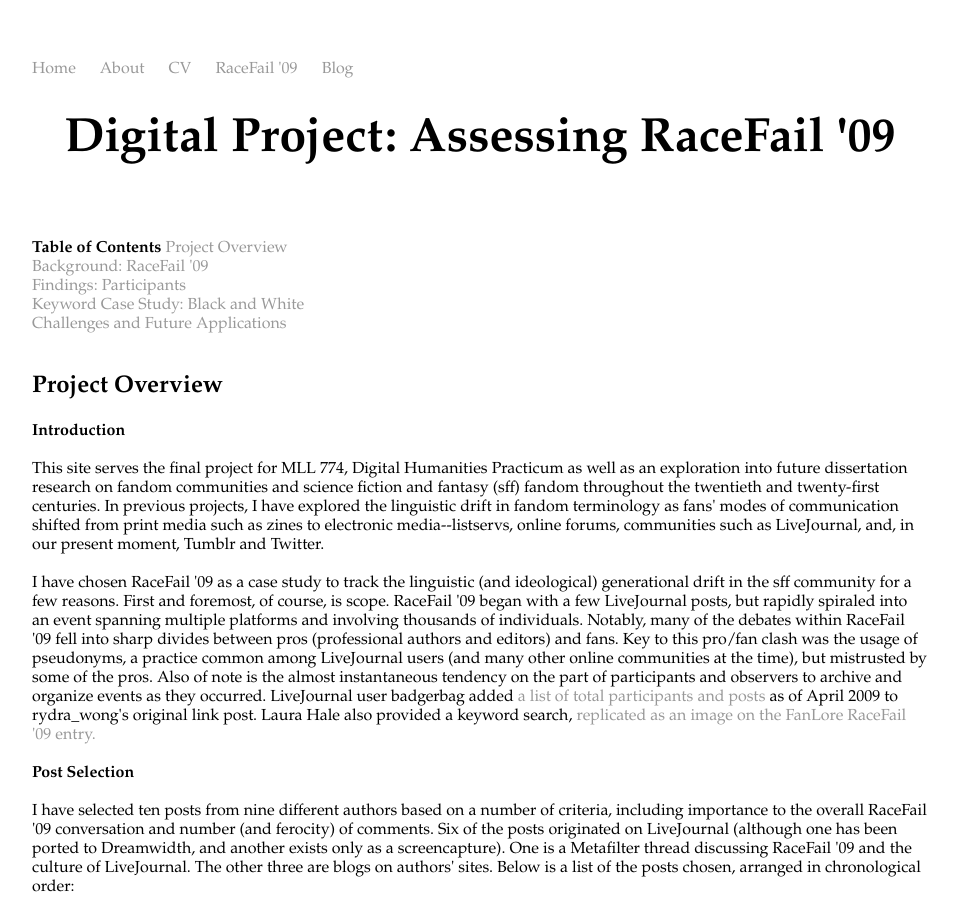
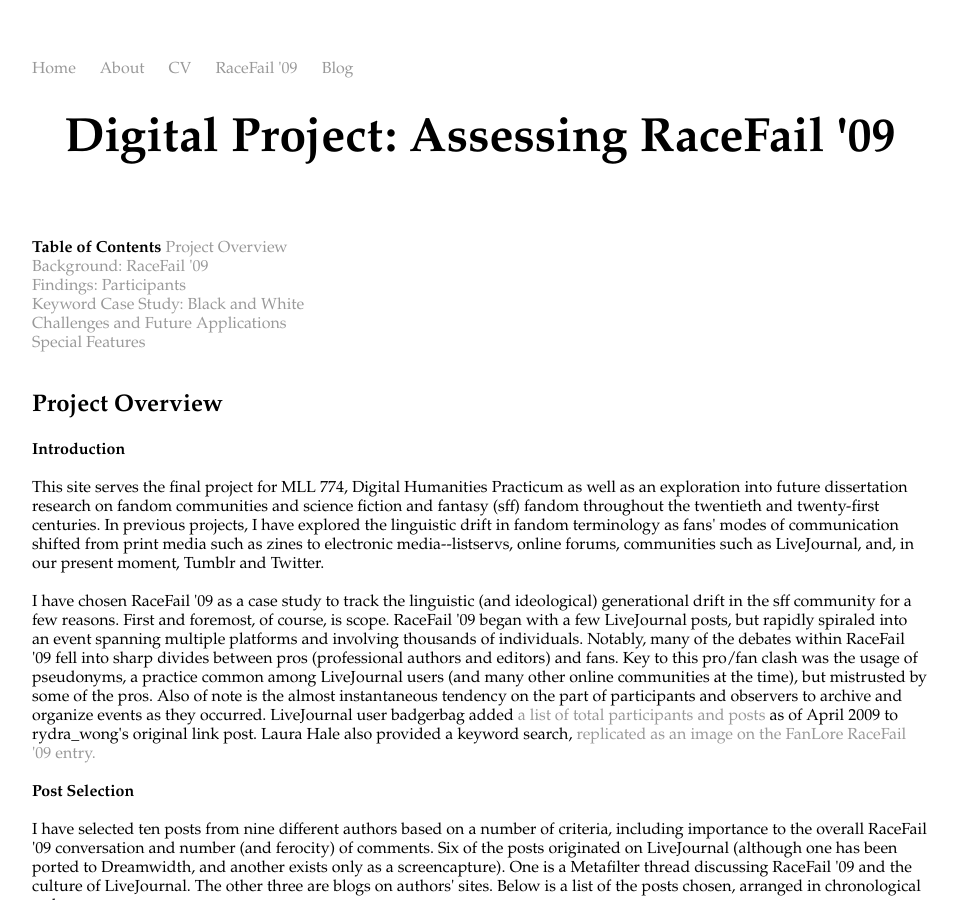
Before and after one commit to pastfutures/pastfutures.github.io, a Jekyll site: the page built from RaceFailDH/index.html, in a window 1280 px wide and 900 px high. Shown: the whole window, without its empty margins (160-1118 px from the left). Built offline with Jekyll 4.4.1, drawn with Linux system fonts in a browser that asks for light colours.

Commit message:
Update index.html

```diff
--- a/RaceFailDH/index.html
+++ b/RaceFailDH/index.html
@@ -16,6 +16,8 @@ title: Ashley Hemm
 	<a href="/RaceFailDH/keywords">Keyword Case Study: Black and White</a>
 	<br>
 	<a href="/RaceFailDH/future">Challenges and Future Applications</a>
+	<br>
+	<a href="/RaceFailDH/bonus">Special Features</a>
 	<br>
 	<br>
 	<b><h2>Project Overview</h2></b>
```
